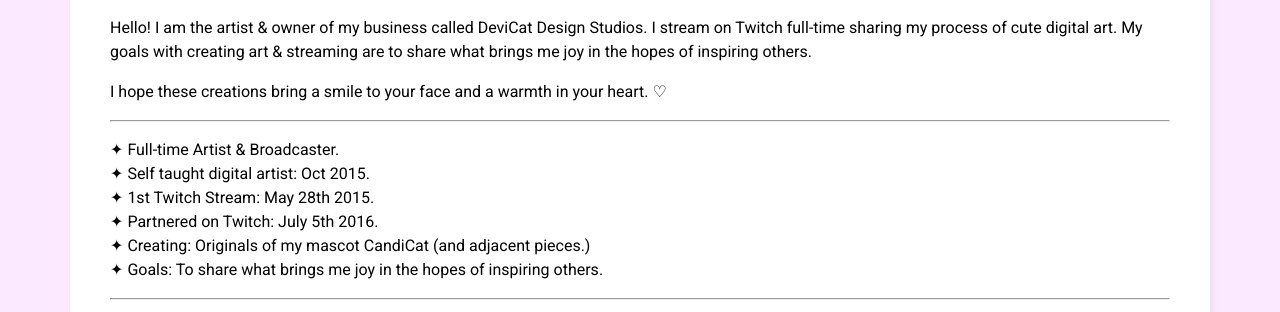
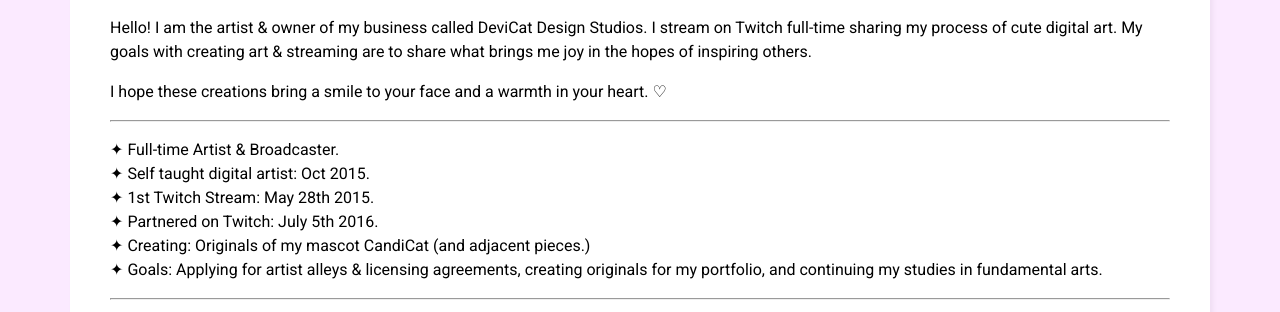
Before and after one commit to DeviCatOutlet/devicatoutlet.github.io, a Jekyll site: the page built from devicat.md, in a window 1280 px wide and 900 px high, scrolled down 478 px, cut to the strip 0-312 px from the top of the window. Built offline with Jekyll 4.4.1, drawn with Linux system fonts in a browser that asks for light colours; some web fonts are replaced; our own code applies the rules of GitHub Pages for plain Markdown files.

Commit message:
Update DeviCat Page

```diff
--- a/devicat.md
+++ b/devicat.md
@@ -11,7 +11,7 @@
 ✦ 1st Twitch Stream: May 28th 2015. <br>
 ✦ Partnered on Twitch: July 5th 2016. <br>
 ✦ Creating: Originals of my mascot CandiCat (and adjacent pieces.) <br>
-✦ Goals: To share what brings me joy in the hopes of inspiring others. <br>
+✦ Goals: Applying for artist alleys & licensing agreements, creating originals for my portfolio, and continuing my studies in fundamental arts.<br>
 
 ---
 <!-- ---
```
